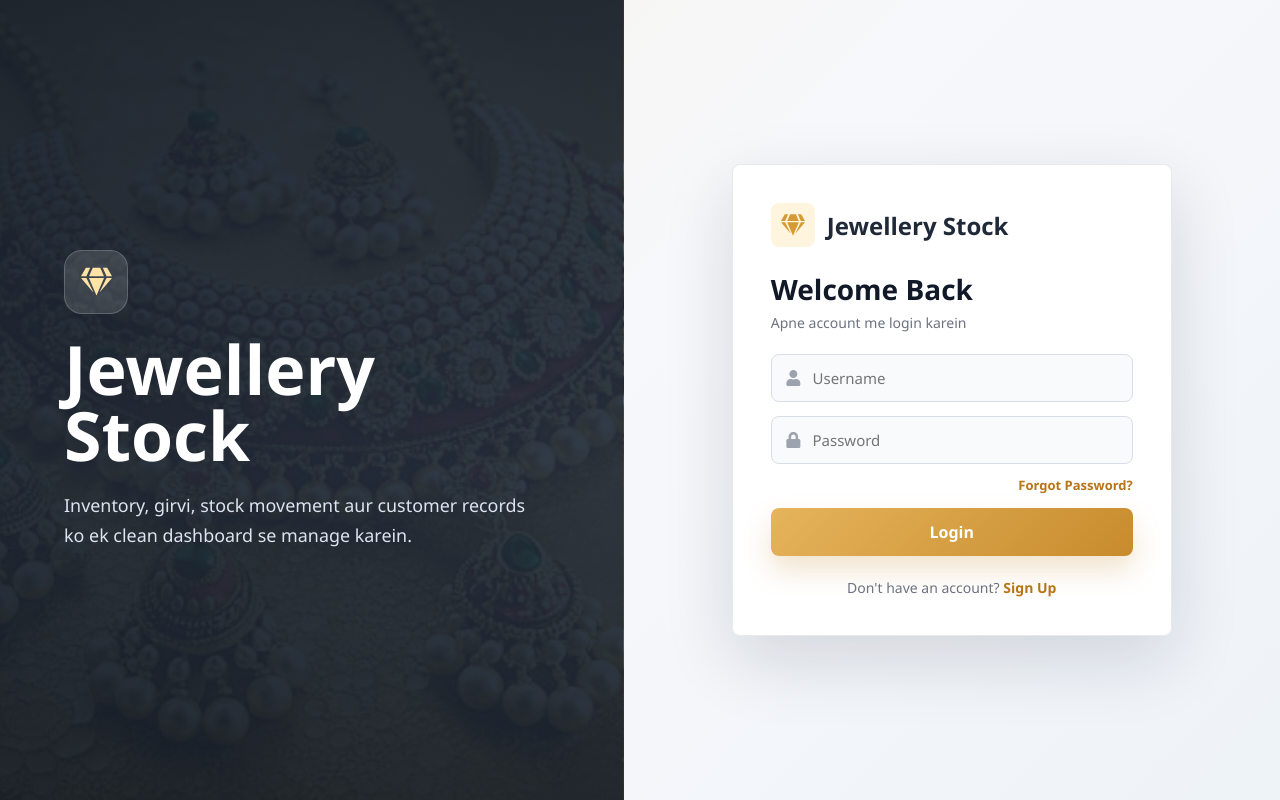
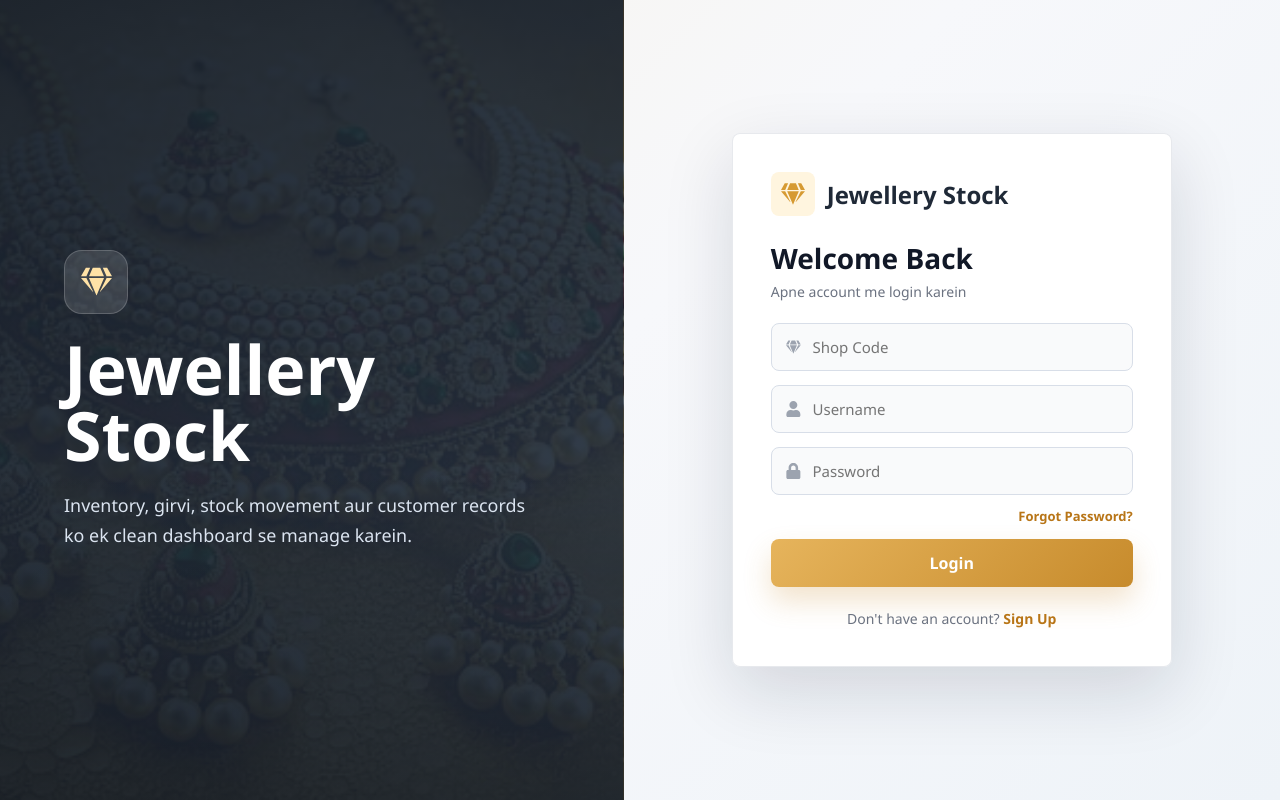
Before and after one commit to ShobhitSoniDev/Jewellery, a Next.js app: page /login in a window 1280 px wide. Built offline with nearby package versions, Linux system fonts and the light colour scheme; no server answers.

Commit message:
Multi DB consect Added

```diff
--- a/src/pages/layout/index.jsx
+++ b/src/pages/layout/index.jsx
@@ -45,6 +45,12 @@ export default function DashboardLayout({ children }) {
 
   const [isListening, setIsListening] = useState(false);
   const recognitionRef = useRef(null);
+  const [shopName, setShopName] = useState("");
+const [tagLine, setTagLine] = useState("");
+useEffect(() => {
+  setShopName(localStorage.getItem("ShopName") || "");
+  setTagLine(localStorage.getItem("TagLine") || "");
+}, []);
 
   const loadMenuItems = async () => {
     try {
@@ -111,16 +117,34 @@ export default function DashboardLayout({ children }) {
       const payload = {
         UserId: sessionStorage.getItem("username") || "",
       };
-
+const shopCode = localStorage.getItem("shopCode");
       const response = await LogoutUser(payload);
 
       if (response?.code === 1) {
         sessionStorage.clear();
-        router.push("/login");
+       if (
+  shopCode &&
+  shopCode.trim() !== "" &&
+  shopCode !== "undefined" &&
+  shopCode !== "null"
+) {
+  router.push(`/login?SC=${encodeURIComponent(shopCode)}`);
+} else {
+  router.push("/login");
+}
       }
     } catch (error) {
       sessionStorage.clear();
-      router.push("/login");
+     if (
+  shopCode &&
+  shopCode.trim() !== "" &&
+  shopCode !== "undefined" &&
+  shopCode !== "null"
+) {
+  router.push(`/login?SC=${encodeURIComponent(shopCode)}`);
+} else {
+  router.push("/login");
+}
     }
   };
 
@@ -292,8 +316,8 @@ export default function DashboardLayout({ children }) {
               <FaGem />
             </span>
             <span>
-              <strong>Jewellery Stock</strong>
-              <small>Inventory & Girvi</small>
+              <strong>{shopName || "Jewellery Stock"}</strong>
+<small>{tagLine || "Inventory & Girvi"}</small>
             </span>
           </Link>
 
--- a/src/pages/login/index.jsx
+++ b/src/pages/login/index.jsx
@@ -1,5 +1,5 @@
 import Link from "next/link";
-import React, { useState } from "react";
+import React, { useEffect, useState } from "react";
 import { FaGem, FaLock, FaUser } from "react-icons/fa";
 import { useRouter } from "next/router";
 import { LoginUser } from "@/lib/services/AuthService";
@@ -9,12 +9,28 @@ const Login = () => {
   const [email, setEmail] = useState("");
   const [password, setPassword] = useState("");
   const [error, setError] = useState("");
-
+const [shopCode, setShopCode] = useState("");
 const handleLogin = async (event) => {
   event.preventDefault();
   setError("");
 
+  if (!shopCode?.trim()) {
+    setError("Shop Code is required");
+    return;
+  }
+
+  if (!email?.trim()) {
+    setError("Username is required");
+    return;
+  }
+
+  if (!password?.trim()) {
+    setError("Password is required");
+    return;
+  }
+
   const payload = {
+    shopCode,
     username: email,
     password,
   };
@@ -25,6 +41,10 @@ const Login = () => {
     if (response.code === 1) {
       sessionStorage.setItem("token", response.data.token);
       localStorage.setItem("userName", response.data.UserName);
+      localStorage.setItem("shopCode", response.data.shopCode);
+      localStorage.setItem("ShopName", response.data.ShopName);
+      localStorage.setItem("TagLine", response.data.TagLine);
+
       router.push("/dashboard");
     } else {
       setError(response.message || "Login failed");
@@ -37,7 +57,15 @@ const Login = () => {
     setError(error.message || "Something went wrong");
   }
 };
+useEffect(() => {
+  if (router.isReady) {
+    const { SC } = router.query;
 
+    if (SC) {
+      setShopCode(SC);
+    }
+  }
+}, [router.isReady, router.query]);
   return (
     <div className="authPage">
       <section className="authHero" aria-label="Jewellery Stock">
@@ -62,6 +90,19 @@ const Login = () => {
         </div>
 
         <form onSubmit={handleLogin} className="authForm">
+          <div
+  className="authInputGroup"
+  style={{ display: shopCode ? "none" : "" }}
+>
+  <FaGem />
+  <input
+    type="text"
+    placeholder="Shop Code"
+    value={shopCode}
+    onChange={(e) => setShopCode(e.target.value)}
+    disabled={!!shopCode}
+  />
+</div>
           <div className="authInputGroup">
             <FaUser />
             <input
```
Lines whose indentation alone changed are shown as unchanged.
